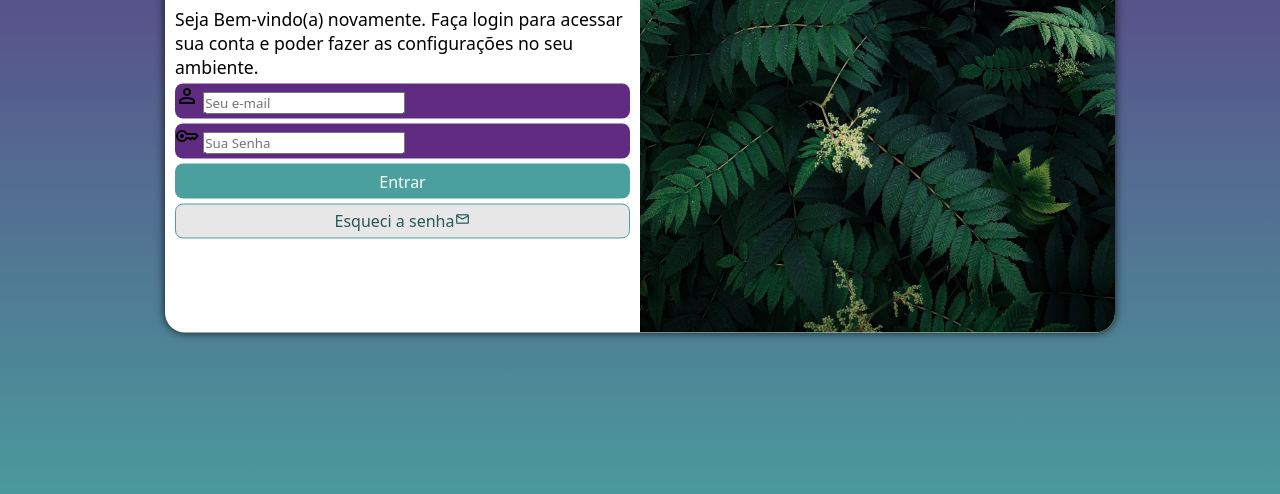
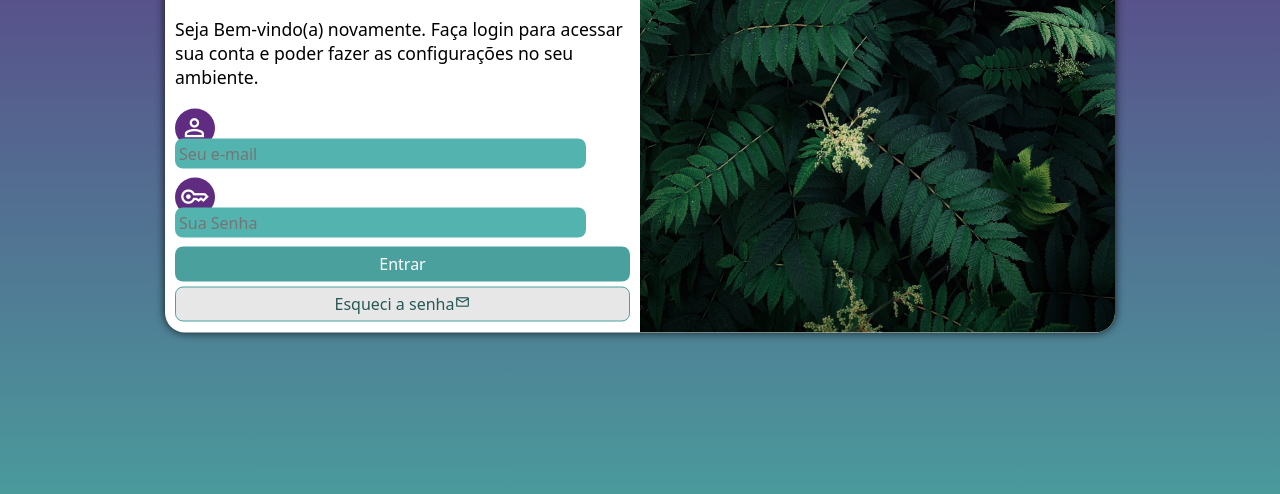
Before and after one commit to Wallace1233/projeto-login, a plain HTML site: page index.html in a window 1280 px wide. Shown: the part 262-756 px from the top of the page. Drawn offline with nearby package versions, Linux system fonts and the light colour scheme.

Commit message:
finalizado

```diff
--- a/estilos/style.css
+++ b/estilos/style.css
@@ -24,15 +24,15 @@ section#login {
     position: absolute;
     top: 50%;
     left: 50%;
-    transform: translate(-50%, -50%);
     overflow: hidden;
-
 
     background-color: white;
     width: 250px;
     height: 518px;
     border-radius: 20px;
     box-shadow: 0px 0px 10px rgba(0, 0, 0, 0.795);
+
+    transform: translate(-50%, -50%);
     transition: width 0.4s, heigt 0.5s;
     transition-timing-function: ease;
 }
@@ -58,19 +58,35 @@ div#formulario > h1 {
 
 div#formulario > p {
     font-size: 0.8em;
+    margin: 20px 0px;
 }
 
 div.campo > label{
     display: none;
 }
 
-form > div.campo {
+div.campo > span {
     background-color: #5f2c82;
-    display: block;
-    width: 100%;
-    height: 35px;
+    color: white;
+    font-size: 1.8em;
+    width: 40px;
+    padding: 5px;
+    border-radius: 50%;
+}
+
+div.campo > input {
+    background-color: #53b3af;
+    font-size: 1em;
+    width: calc(100% - 44px);
+    height: 100%;
+    border: none;
     border-radius: 8px;
-    margin: 5px 0px;
+    padding: 4px;
+    transform: translateY(-9px);
+}
+
+div.campo > input:focus-within {
+    background-color: white;
 }
 
 form > input[type=submit] {
```
